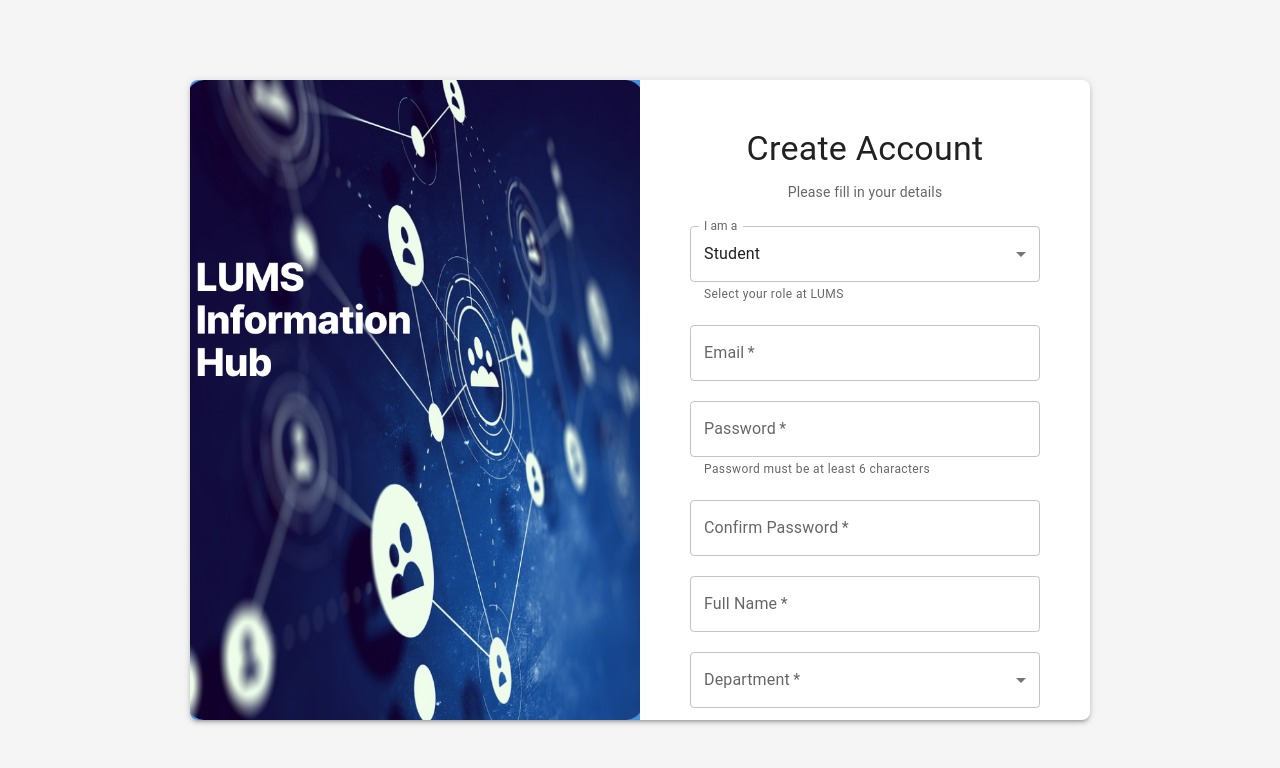
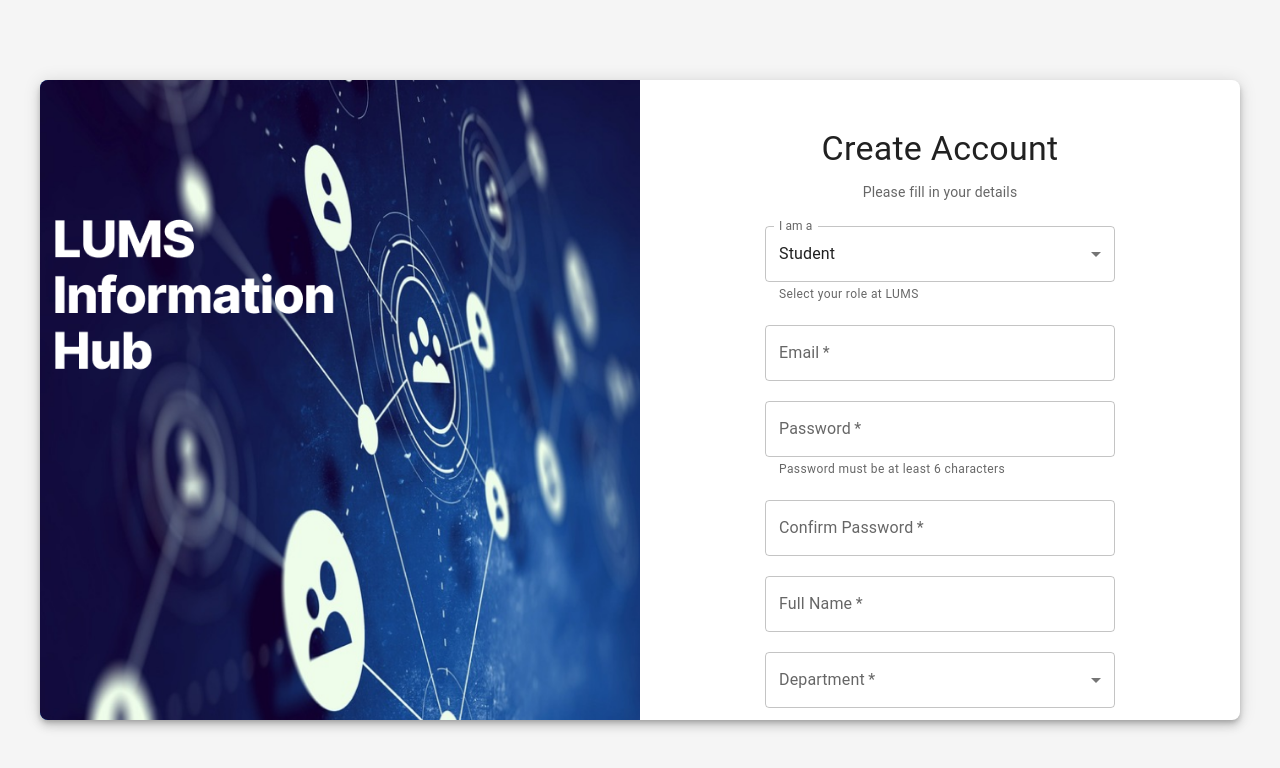
Before and after one commit to MmaazBarki/Lums-Information-Hub, a React (Vite) app in the folder frontend/: page /signup in a window 1280 px wide. Shown: the top 768 px of the page. Built offline with nearby package versions, Linux system fonts and the light colour scheme.

Commit message:
post frontend basic implementation complete

```diff
--- a/frontend/src/components/pages/Auth/Signup.tsx
+++ b/frontend/src/components/pages/Auth/Signup.tsx
@@ -18,13 +18,13 @@
 import { Link as RouterLink } from 'react-router-dom';
 import ProductShowcase from '../../../assets/images/ProductShowcase.png';
 import { useAuth } from '../../../context/AuthContext';
-import { generateGroupedDepartmentOptions } from '../../../constants/departments.tsx'; // Update import path and function name
+import { generateGroupedDepartmentOptions } from '../../../constants/departments'; // Import the department options generator
 
 
 interface ProfileData {
   name?: string;
   department?: string;
-  graduationYear?: string;
+  batch?: string;
   rollNumber?: string;
 }
 
@@ -101,7 +101,7 @@
         return;
       }
 
-      if (role === 'alumni' && !profileData.graduationYear) {
+      if (role === 'alumni' && !profileData.batch) {
         setError('Graduation year is required for alumni');
         setLoading(false);
         return;
@@ -138,7 +138,7 @@
           fullWidth
           required
         />
-        {/* Department Dropdown */}
+        {/* Department Dropdown with properly grouped options */}
         <FormControl fullWidth required>
           <InputLabel id="department-select-label">Department</InputLabel>
           <Select
@@ -164,8 +164,8 @@
         {role === 'alumni' && (
           <TextField
             label="Graduation Year"
-            value={profileData.graduationYear || ''}
-            onChange={(e) => handleProfileTextFieldChange('graduationYear', e.target.value)}
+            value={profileData.batch || ''}
+            onChange={(e) => handleProfileTextFieldChange('batch', e.target.value)}
             fullWidth
             required
           />
@@ -184,39 +184,29 @@
         alignItems: 'center',
         backgroundColor: (theme) => theme.palette.background.default,
         overflow: 'hidden', // Prevent body overflow
-        p: { xs: 2, md: 0 }, // Add padding on small screens
+        py: { xs: 4, sm: 0 },
       }}
     >
       <Paper
-        elevation={3}
+        elevation={6}
         sx={{
+          width: '95%',
+          maxWidth: '1200px',
+          height: { xs: 'auto', md: '80vh' },
+          overflow: 'hidden',
           display: 'flex',
-          maxHeight: { xs: '90vh', md: '80vh' }, // Max height with viewport units
-          width: { xs: '100%', md: '900px' },
+          flexDirection: { xs: 'column', md: 'row' },
           borderRadius: 2,
-          overflow: 'hidden',
-          position: 'relative',
         }}
       >
         {/* Left side - Image */}
         <Box
           sx={{
-            width: '50%',
-            display: { xs: 'none', md: 'flex' }, // Hide on small screens
-            alignItems: 'center',
-            justifyContent: 'center',
+            width: { xs: '100%', md: '50%' },
+            display: { xs: 'none', md: 'block' },
+            bgcolor: 'primary.main',
             position: 'relative',
-            bgcolor: 'primary.light',
-          }}
-        >
-          <Box
-            sx={{
-              position: 'absolute',
-              top: 0,
-              left: 0,
-              right: 0,
-              bottom: 0,
-              display: 'flex',
+            minHeight: { xs: '200px', md: 'unset' }, // min height on small screens
             justifyContent: 'center',
             alignItems: 'center',
           }}
@@ -231,7 +221,6 @@
               objectPosition: 'center',
             }}
           />
-          </Box>
         </Box>
 
         {/* Right side - Form */}
--- a/frontend/src/components/pages/Posts/Posts.tsx
+++ b/frontend/src/components/pages/Posts/Posts.tsx
@@ -13,16 +13,21 @@
     ListItem,
     Avatar,
     Divider,
-    Select,
     FormControl,
     InputLabel,
-    SelectChangeEvent
+    Select,
+    MenuItem,
+    SelectChangeEvent,
+    Dialog,
+    DialogTitle,
+    DialogContent,
+    DialogActions
 } from '@mui/material';
 import ThumbUpIcon from '@mui/icons-material/ThumbUp';
 import ThumbUpOutlinedIcon from '@mui/icons-material/ThumbUpOutlined';
 import { formatDistanceToNow } from 'date-fns';
 import { useAuth } from '../../../context/AuthContext';
-import { generateGroupedDepartmentOptions } from '../../../constants/departments.tsx';
+import { generateGroupedDepartmentOptions, schools } from '../../../constants/departments';
 
 interface Post {
     _id: string;
@@ -49,6 +54,7 @@
     const [selectedDepartment, setSelectedDepartment] = useState<string>('All');
     const [currentPage, setCurrentPage] = useState<number>(1);
     const [hasMore, setHasMore] = useState<boolean>(true);
+    const [viewedPost, setViewedPost] = useState<Post | null>(null);
 
     const observer = useRef<IntersectionObserver | null>(null);
     const scrollContainerRef = useRef<HTMLDivElement>(null);
@@ -247,6 +253,11 @@
         setSelectedDepartment(event.target.value as string);
     };
 
+    // Create a flat array of all department values for the "All" option
+    const allDepartmentValues = ['All'].concat(
+        schools.flatMap(school => school.departments.map(dept => dept.value))
+    );
+
     return (
         <Box
             ref={scrollContainerRef}
@@ -269,6 +280,7 @@
                         label="Department"
                         onChange={handleDepartmentChange}
                     >
+                        <MenuItem value="All">All Departments</MenuItem>
                         {generateGroupedDepartmentOptions()}
                     </Select>
                 </FormControl>
@@ -327,6 +339,7 @@
                     )}
                     {posts.map((post, index) => {
                         const isLastPost = posts.length === index + 1;
+                        const truncated = post.description.length > 100 ? post.description.slice(0, 100) + '...' : post.description;
                         return (
                             <React.Fragment key={post._id}>
                                 <ListItem
@@ -353,9 +366,12 @@
                                             <Typography variant="h6" component="div" gutterBottom>
                                                 {post.title}
                                             </Typography>
-                                            <Typography variant="body1" sx={{ whiteSpace: 'pre-wrap' }}>
-                                                {post.description}
+                                            <Typography variant="body2" sx={{ whiteSpace: 'pre-wrap', mb: 1 }}>
+                                                {truncated}
                                             </Typography>
+                                            <Button size="small" onClick={() => setViewedPost(post)}>
+                                                View
+                                            </Button>
                                         </CardContent>
                                         <CardActions disableSpacing sx={{ justifyContent: 'space-between', px: 2, pb: 1 }}>
                                             <Box sx={{ display: 'flex', alignItems: 'center' }}>
@@ -389,6 +405,21 @@
                     )}
                 </List>
             )}
+            {/* Post View Dialog */}
+            <Dialog open={!!viewedPost} onClose={() => setViewedPost(null)} maxWidth="sm" fullWidth>
+                <DialogTitle>{viewedPost?.title}</DialogTitle>
+                <DialogContent dividers>
+                    <Typography variant="subtitle2" color="text.secondary" gutterBottom>
+                        {viewedPost?.name || 'Anonymous'} {viewedPost?.role && `(${viewedPost.role})`} {viewedPost?.department && `- ${viewedPost.department}`}
+                    </Typography>
+                    <Typography variant="body1" sx={{ whiteSpace: 'pre-wrap', mt: 2 }}>
+                        {viewedPost?.description}
+                    </Typography>
+                </DialogContent>
+                <DialogActions>
+                    <Button onClick={() => setViewedPost(null)} color="primary">Close</Button>
+                </DialogActions>
+            </Dialog>
         </Box>
     );
 };
--- a/frontend/src/components/pages/Profile/Profile.tsx
+++ b/frontend/src/components/pages/Profile/Profile.tsx
@@ -28,7 +28,7 @@
 import EditIcon from '@mui/icons-material/Edit';
 import SaveIcon from '@mui/icons-material/Save';
 import LockIcon from '@mui/icons-material/Lock';
-import { generateGroupedDepartmentOptions } from '../../../constants/departments.tsx';
+import { generateGroupedDepartmentOptions } from '../../../constants/departments';
 
 interface ProfileProps {}
 
```
Also changed, not shown: frontend/src/context/AuthContext.tsx (+95 -86 lines), 1 other file (tests, documents, lock files or other folders). Lines whose indentation alone changed are shown as unchanged.
